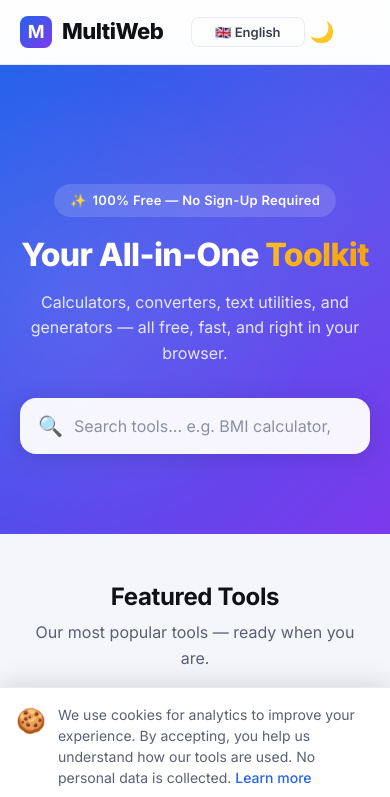
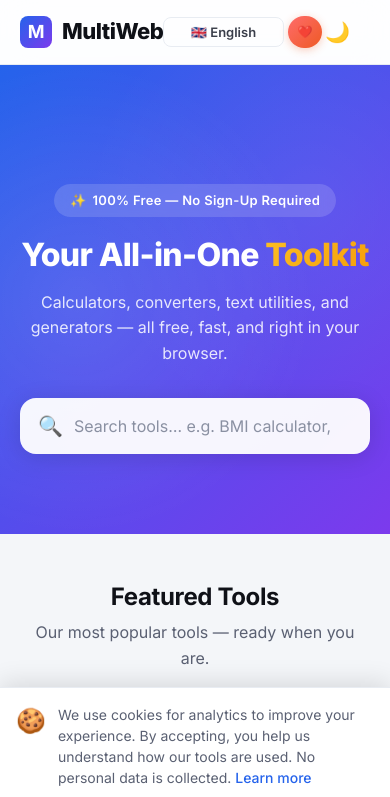
Before and after one commit to tayoismail/multiweb, a plain HTML site: page index.html in a window 390 px wide. Shown: the top 797 px of the page. Drawn offline with Linux system fonts and the light colour scheme.

Commit message:
feat: Move Support Us button to header navbar for better visibility\n\n- Moved donation button from footer to header navbar-actions area\n- Button now appears at first glance without scrolling\n- Mobile responsive: shows only heart icon on small screens\n- Updated CSS for proper navbar alignment and styling\n- Changed GA4 event label from footer_support_us to header_support_us

```diff
--- a/common-styles.css
+++ b/common-styles.css
@@ -976,8 +976,9 @@ code {
 .donate-btn {
   display: inline-flex;
   align-items: center;
+  justify-content: center;
   gap: 6px;
-  padding: 8px 20px;
+  padding: 8px 18px;
   background: linear-gradient(135deg, #ff6b6b, #ee5a24);
   color: #fff;
   border-radius: var(--radius-full);
@@ -987,9 +988,13 @@ code {
   transition: transform var(--transition), box-shadow var(--transition),
               background var(--transition);
   box-shadow: 0 2px 8px rgba(238, 90, 36, 0.3);
+  white-space: nowrap;
+  line-height: 1;
+  height: 40px;
+  flex-shrink: 0;
 }
 .donate-btn:hover {
-  transform: translateY(-2px);
+  transform: translateY(-1px);
   box-shadow: 0 4px 16px rgba(238, 90, 36, 0.4);
   background: linear-gradient(135deg, #ee5a24, #d63031);
   color: #fff;
@@ -998,10 +1003,15 @@ code {
 .donate-btn:active {
   transform: scale(0.97);
 }
-@media (max-width: 600px) {
+@media (max-width: 767px) {
   .donate-btn {
-    padding: 6px 16px;
+    padding: 6px 10px;
     font-size: 0.75rem;
+    height: 32px;
+    gap: 0;
+  }
+  .donate-btn span[data-i18n] {
+    display: none;
   }
 }
 
--- a/common.js
+++ b/common.js
@@ -218,8 +218,8 @@
   var FLUTTERWAVE_LINK = 'https://flutterwave.com/donate/ko16jzqgtovw';
 
   function addDonationButton() {
-    var footerBottom = document.querySelector('.footer-bottom');
-    if (!footerBottom || document.querySelector('.donate-btn')) return;
+    var navbarActions = document.querySelector('.navbar-actions');
+    if (!navbarActions || document.querySelector('.donate-btn')) return;
 
     var donateBtn = document.createElement('a');
     donateBtn.href = FLUTTERWAVE_LINK;
@@ -227,14 +227,14 @@
     donateBtn.rel = 'noopener noreferrer';
     donateBtn.className = 'donate-btn';
     donateBtn.innerHTML = '<span aria-hidden="true">❤️</span> <span data-i18n="donate_btn">Support Us</span>';
-    footerBottom.appendChild(donateBtn);
+    navbarActions.insertBefore(donateBtn, navbarActions.firstChild);
 
     // Track donation button clicks with GA4 (only if consent granted)
     donateBtn.addEventListener('click', function () {
       if (typeof window.gtag === 'function' && getCookieConsent() === 'accepted') {
         window.gtag('event', 'donation_button_click', {
           event_category: 'engagement',
-          event_label: 'footer_support_us',
+          event_label: 'header_support_us',
           value: 1
         });
       }
```
